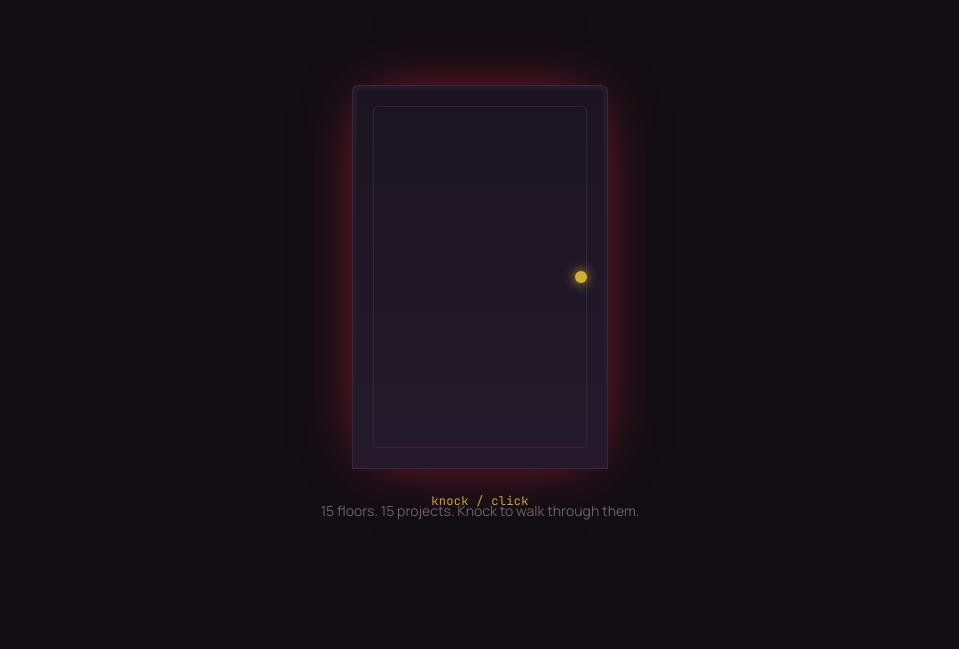
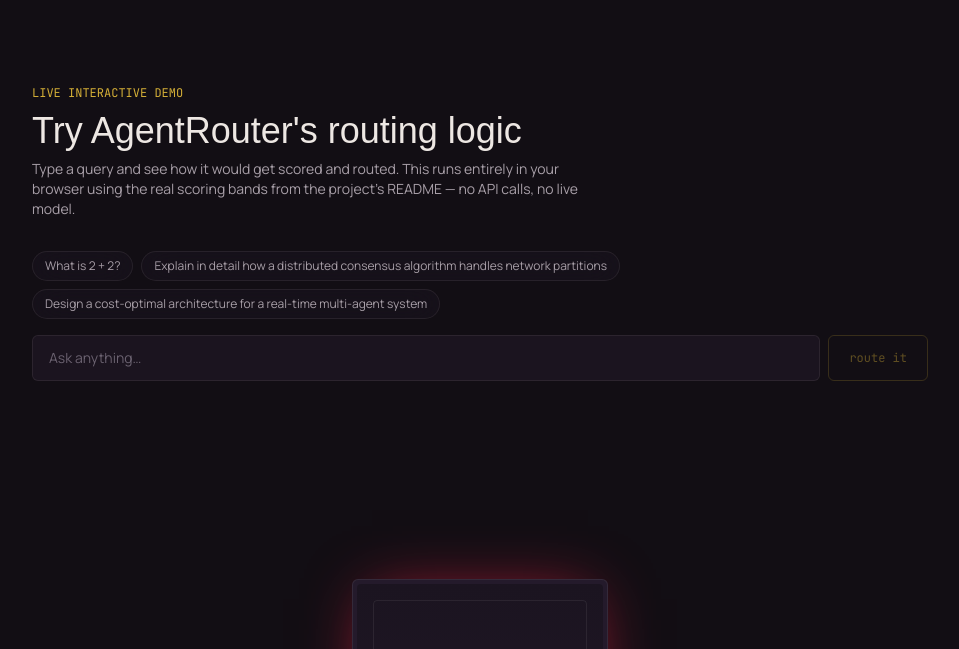
Before and after one commit to shaikasadahmed2k23/portfolio, a Next.js app: page / in a window 1280 px wide. Shown: the part 1471-2120 px from the top of the page, without its empty margins (160-1119 px from the left). Built offline with nearby package versions, Linux system fonts and the light colour scheme; a web font is replaced by a local one.

Commit message:
Add Live Interactive Demo — client-side AgentRouter routing simulation with fixed complexity scoring

```diff
--- a/app/page.tsx
+++ b/app/page.tsx
@@ -1,5 +1,6 @@
 import TerminalBoot from "@/components/TerminalBoot";
 import ProblemSection from "@/components/ProblemSection";
+import LiveDemoSection from "@/components/LiveDemoSection";
 import ProjectsDoor from "@/components/ProjectsDoor";
 import MetricsSection from "@/components/MetricsSection";
 import HackathonWall from "@/components/HackathonWall";
@@ -25,6 +26,8 @@ export default function Home() {
 
       <ProblemSection />
 
+      <LiveDemoSection />
+
       <ProjectsDoor />
 
       <MetricsSection />
--- /dev/null
+++ b/components/LiveDemoSection.tsx
@@ -0,0 +1,195 @@
+"use client";
+
+import { useState } from "react";
+import { motion, AnimatePresence } from "framer-motion";
+
+const HIGH_SIGNAL = [
+  "architecture",
+  "design",
+  "distributed",
+  "algorithm",
+  "optimi",
+  "compare",
+  "analyze",
+  "explain in detail",
+  "trade-off",
+  "tradeoff",
+  "system",
+  "strategy",
+  "why",
+  "how does",
+];
+
+const LOW_SIGNAL = ["what is", "hi", "hello", "hey", "capital of", "define", "who is"];
+
+const PRESETS = [
+  "What is 2 + 2?",
+  "Explain in detail how a distributed consensus algorithm handles network partitions",
+  "Design a cost-optimal architecture for a real-time multi-agent system",
+];
+
+type Tier = {
+  name: string;
+  note: string;
+  costPer1k: number; // illustrative $ per 1k queries, not real pricing
+};
+
+const TIERS: Record<"simple" | "medium" | "complex", Tier> = {
+  simple: { name: "Llama 3.1 8B", note: "fastest & cheapest", costPer1k: 0.6 },
+  medium: { name: "Llama 3.3 70B", note: "balanced", costPer1k: 6.5 },
+  complex: { name: "Llama 3.3 70B", note: "deep reasoning", costPer1k: 8.2 },
+};
+
+const GPT4O_COST_PER_1K = 45; // illustrative baseline, matches the ~98.6% figure at the cheap tier
+
+function scoreComplexity(text: string): number {
+  const trimmed = text.trim();
+  if (!trimmed) return 1;
+  const lower = trimmed.toLowerCase();
+  const words = trimmed.split(/\s+/).filter(Boolean).length;
+
+  let score = Math.min(6, Math.round(words / 5));
+
+  for (const kw of HIGH_SIGNAL) {
+    if (lower.includes(kw)) score += 1;
+  }
+  // Word-boundary match for low-signal terms — plain `includes` would false-
+  // positive on substrings like "hi" inside "architecture" or "hey" inside "they".
+  for (const kw of LOW_SIGNAL) {
+    const escaped = kw.replace(/[.*+?^${}()|[\]\\]/g, "\\$&");
+    const re = new RegExp(`\\b${escaped}\\b`);
+    if (re.test(lower)) score -= 2;
+  }
+
+  return Math.max(1, Math.min(10, score));
+}
+
+function tierFor(score: number): "simple" | "medium" | "complex" {
+  if (score <= 4) return "simple";
+  if (score <= 7) return "medium";
+  return "complex";
+}
+
+export default function LiveDemoSection() {
+  const [query, setQuery] = useState("");
+  const [result, setResult] = useState<{ score: number; tier: "simple" | "medium" | "complex" } | null>(
+    null
+  );
+
+  const run = (text: string) => {
+    const q = text.trim();
+    if (!q) return;
+    setQuery(q);
+    const score = scoreComplexity(q);
+    setResult({ score, tier: tierFor(score) });
+  };
+
+  const tier = result ? TIERS[result.tier] : null;
+  const savingsPct = tier ? Math.round((1 - tier.costPer1k / GPT4O_COST_PER_1K) * 100) : null;
+
+  return (
+    <section className="relative px-6 py-24 sm:px-12 md:px-20">
+      <div className="mx-auto max-w-4xl">
+        <span className="font-[family-name:var(--font-data)] text-xs text-brass">
+          LIVE INTERACTIVE DEMO
+        </span>
+        <h2 className="mt-2 font-[family-name:var(--font-display)] text-3xl text-ink sm:text-4xl">
+          Try AgentRouter&apos;s routing logic
+        </h2>
+        <p className="mt-2 max-w-xl text-sm text-ink-dim">
+          Type a query and see how it would get scored and routed. This runs
+          entirely in your browser using the real scoring bands from the
+          project&apos;s README — no API calls, no live model.
+        </p>
+
+        <div className="mt-8 flex flex-wrap gap-2">
+          {PRESETS.map((p) => (
+            <button
+              key={p}
+              type="button"
+              onClick={() => run(p)}
+              className="glass rounded-full px-3 py-1.5 text-xs text-ink-dim transition-colors hover:border-brass/60 hover:text-ink"
+            >
+              {p}
+            </button>
+          ))}
+        </div>
+
+        <div className="mt-4 flex gap-2">
+          <input
+            value={query}
+            onChange={(e) => setQuery(e.target.value)}
+            onKeyDown={(e) => e.key === "Enter" && run(query)}
+            placeholder="Ask anything…"
+            className="flex-1 rounded-md border border-[var(--glass-border)] bg-surface-2/50 px-4 py-3 text-sm text-ink outline-none placeholder:text-ink-faint focus:border-brass/60"
+          />
+          <button
+            type="button"
+            onClick={() => run(query)}
+            disabled={!query.trim()}
+            className="rounded-md border border-brass/50 px-5 py-3 font-[family-name:var(--font-data)] text-xs text-brass transition-colors hover:bg-brass/10 disabled:opacity-40"
+          >
+            route it
+          </button>
+        </div>
+
+        <AnimatePresence mode="wait">
+          {result && tier && (
+            <motion.div
+              key={result.score + result.tier}
+              initial={{ opacity: 0, y: 12 }}
+              animate={{ opacity: 1, y: 0 }}
+              exit={{ opacity: 0, y: -8 }}
+              transition={{ duration: 0.3 }}
+              className="mt-8"
+            >
+              {/* pipeline */}
+              <div className="glass flex flex-wrap items-center gap-2 rounded-lg p-4 font-[family-name:var(--font-data)] text-[11px] text-ink-dim">
+                <span className="rounded bg-surface-2 px-2 py-1">Query</span>
+                <span className="text-brass">→</span>
+                <span className="rounded bg-surface-2 px-2 py-1">
+                  Planner <span className="text-brass">({result.score}/10)</span>
+                </span>
+                <span className="text-brass">→</span>
+                <span className="rounded bg-surface-2 px-2 py-1">Router</span>
+                <span className="text-brass">→</span>
+                <span className="rounded bg-brass/15 px-2 py-1 text-brass">
+                  {tier.name}
+                </span>
+              </div>
+
+              <div className="mt-4 grid gap-4 sm:grid-cols-3">
+                <div className="glass rounded-lg p-4">
+                  <div className="font-[family-name:var(--font-data)] text-[10px] text-brass">
+                    COMPLEXITY
+                  </div>
+                  <div className="mt-1 font-[family-name:var(--font-display)] text-2xl text-ink">
+                    {result.score} / 10
+                  </div>
+                </div>
+                <div className="glass rounded-lg p-4">
+                  <div className="font-[family-name:var(--font-data)] text-[10px] text-brass">
+                    ROUTED TO
+                  </div>
+                  <div className="mt-1 font-[family-name:var(--font-display)] text-lg text-ink">
+                    {tier.name}
+                  </div>
+                  <div className="text-xs text-ink-faint">{tier.note}</div>
+                </div>
+                <div className="glass rounded-lg p-4">
+                  <div className="font-[family-name:var(--font-data)] text-[10px] text-brass">
+                    EST. SAVINGS
+                  </div>
+                  <div className="mt-1 font-[family-name:var(--font-display)] text-2xl text-ink">
+                    ~{savingsPct}%
+                  </div>
+                  <div className="text-xs text-ink-faint">vs always-GPT-4o</div>
+                </div>
+              </div>
+            </motion.div>
+          )}
+        </AnimatePresence>
+      </div>
+    </section>
+  );
+}
```
